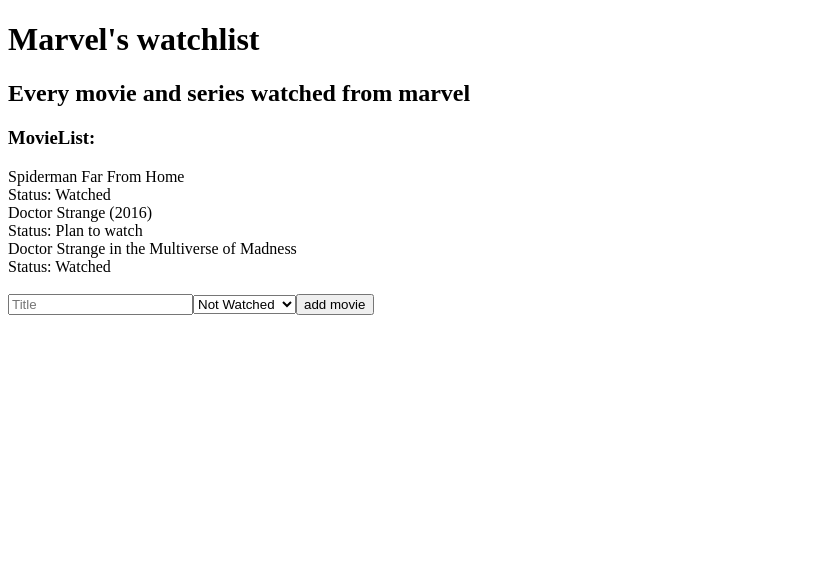
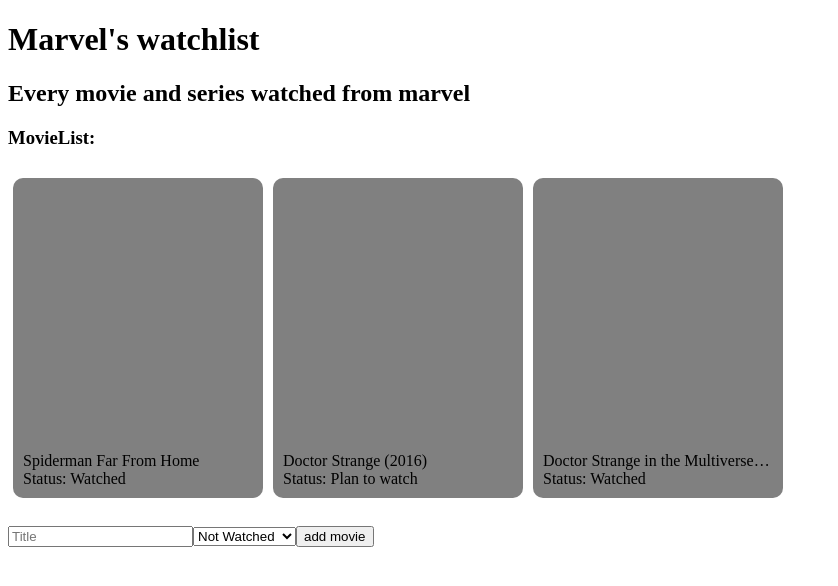
Before and after one commit to MatheusPese/Learning-React, a React (Vite) app in the folder First Project/: page / in a window 1280 px wide. Shown: the top 586 px of the page, without its empty margins (0-838 px from the left). Built offline with nearby package versions, Linux system fonts and the light colour scheme.

Commit message:
added css styling to movielist elements

```diff
--- /dev/null
+++ b/First Project/src/App.css
@@ -0,0 +1,26 @@
+.movieList{
+    display:flex;
+}
+
+.movie{
+    background-color: grey;
+    margin:10px 5px;
+    display: flex;
+    border-radius: 10px;
+    padding:10px;
+    min-width:230px;
+    min-height:300px;
+    max-width: 230px;
+    max-height: 320px;
+    display: flex;
+    flex-direction: column;
+    justify-content:end;
+}
+
+.movie>div{
+
+    bottom:0;
+    white-space: nowrap;
+    text-overflow: ellipsis;
+    overflow: hidden;
+}
--- a/First Project/src/App.tsx
+++ b/First Project/src/App.tsx
@@ -1,6 +1,6 @@
 import React from 'react';
 import MovieList from './MovieList';
-
+import './App.css';
 const App = () => {
   return (
   <>
```
